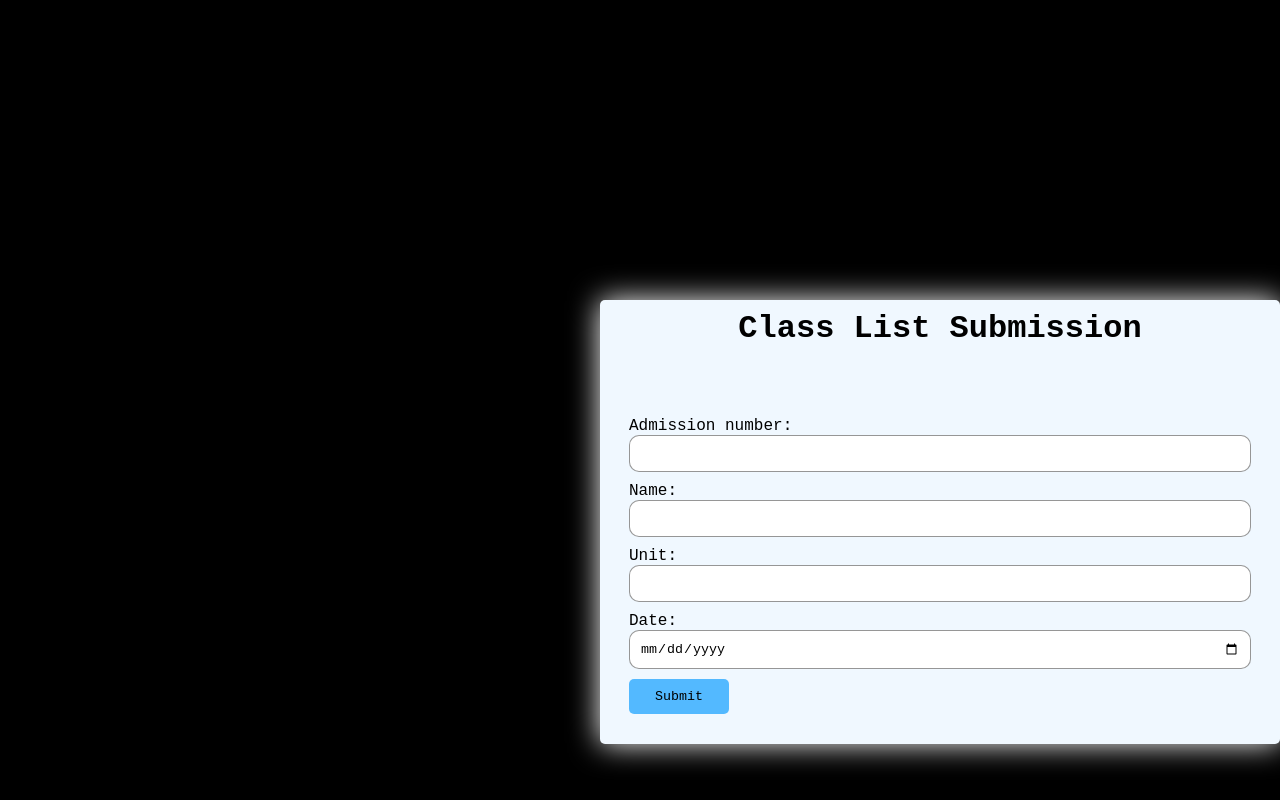
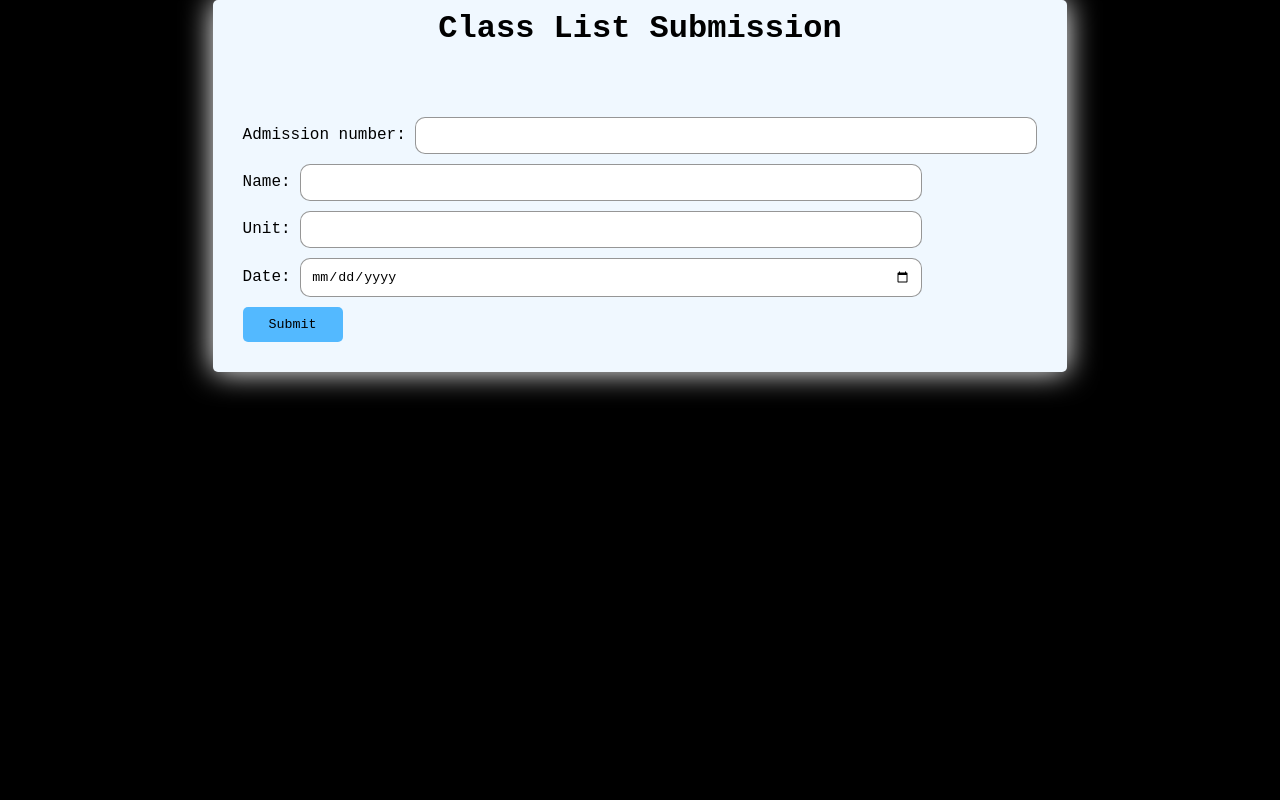
Before and after one commit to Salvatore-droid/class-attendance, a Django app: page / in a window 1280 px wide. Run offline with Django 4.2, Linux system fonts and the light colour scheme.

Commit message:
Update class_list.html

```diff
--- a/base/templates/base/class_list.html
+++ b/base/templates/base/class_list.html
@@ -19,7 +19,7 @@
             align-items: center;
             margin-top: 300px;
             max-width: fit-content;
-            margin-left: 600px;
+            margin: auto;
             box-shadow: 0px 0px 30px white;
             border-radius: 5px;
             background-color: aliceblue;
```
